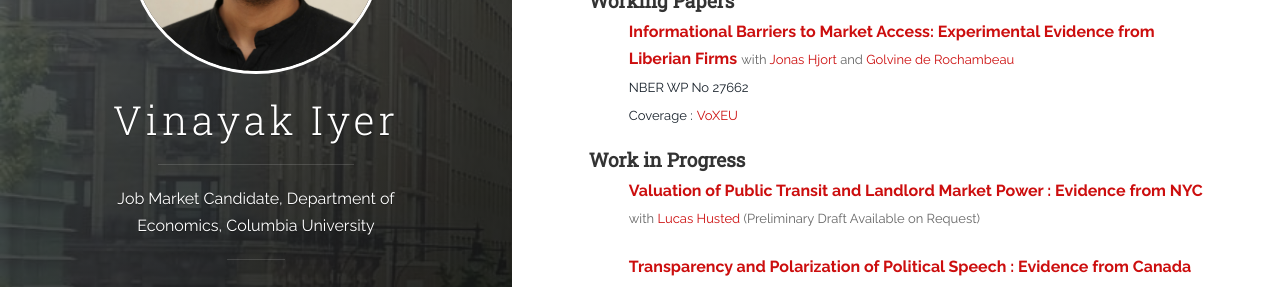
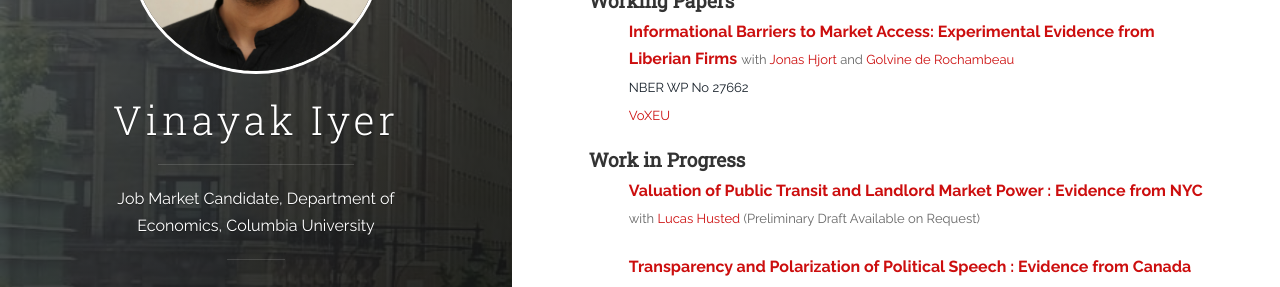
Before and after one commit to vinayakiyer/vinayakiyer.github.io, a Jekyll site: the page built from _posts/2018-06-13-research.markdown, in a window 1280 px wide. Shown: the part 316-603 px from the top of the page. Built offline with Jekyll 4.4.1, drawn with Linux system fonts in a browser that asks for light colours.

Commit message:
Update 2018-06-13-research.markdown

```diff
--- a/_posts/2018-06-13-research.markdown
+++ b/_posts/2018-06-13-research.markdown
@@ -27,8 +27,7 @@ tags: [jekyll]
 <ul>
   <p><b><font size="3"><span style="color:#505050;"><strong><a href="{{ site.baseurl }}/files/HjortIyerDeRochambeau_091121_everything.pdf" style="color:#cc0e0e;" target="_blank">Informational Barriers to Market Access: Experimental Evidence from Liberian Firms</a></strong></span></font> <font size="2">with <a href="https://sites.google.com/site/jonashjort/" style="color:#cc0e0e;" target="_blank">Jonas Hjort</a> and <a href="https://golvine.com/" style="color:#cc0e0e;" target="_blank">Golvine de Rochambeau</a></font></b>
   <br/><font size="2"><a href="https://www.nber.org/papers/w27662?utm_campaign=ntwh" style="color:#17202a;">NBER WP No 27662</a></font>
-  <br/><font size="2"><a style="color:#17202a;">Coverage :</a></font>
-    <font size="2"><a href="https://voxeu.org/article/informational-barriers-market-access" style="color:#cc0e0e;">VoXEU</a></font></p></ul>
+  <br/><font size="2"><a href="https://voxeu.org/article/informational-barriers-market-access" style="color:#cc0e0e;">VoXEU</a></font></p></ul>
 
 <!--(<a href=".{{ site.baseurl }}/files/Paper2.pdf" target="_blank"><em>Draft</em></a>)-->
 <!---<details><summary>Abstract:</summary><p><font size="2">Evidence suggests that firms in poor countries stagnate because they cannot access
```
